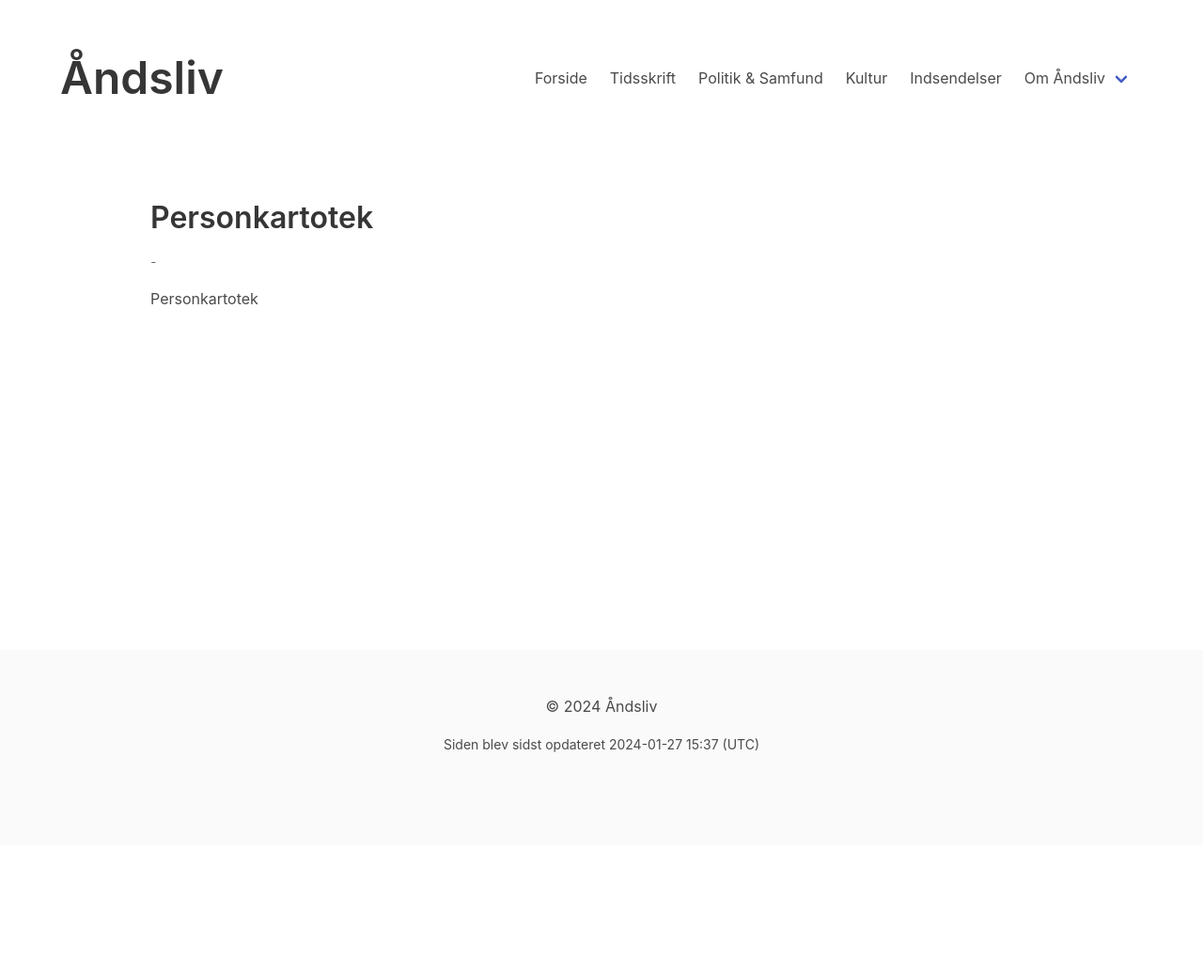
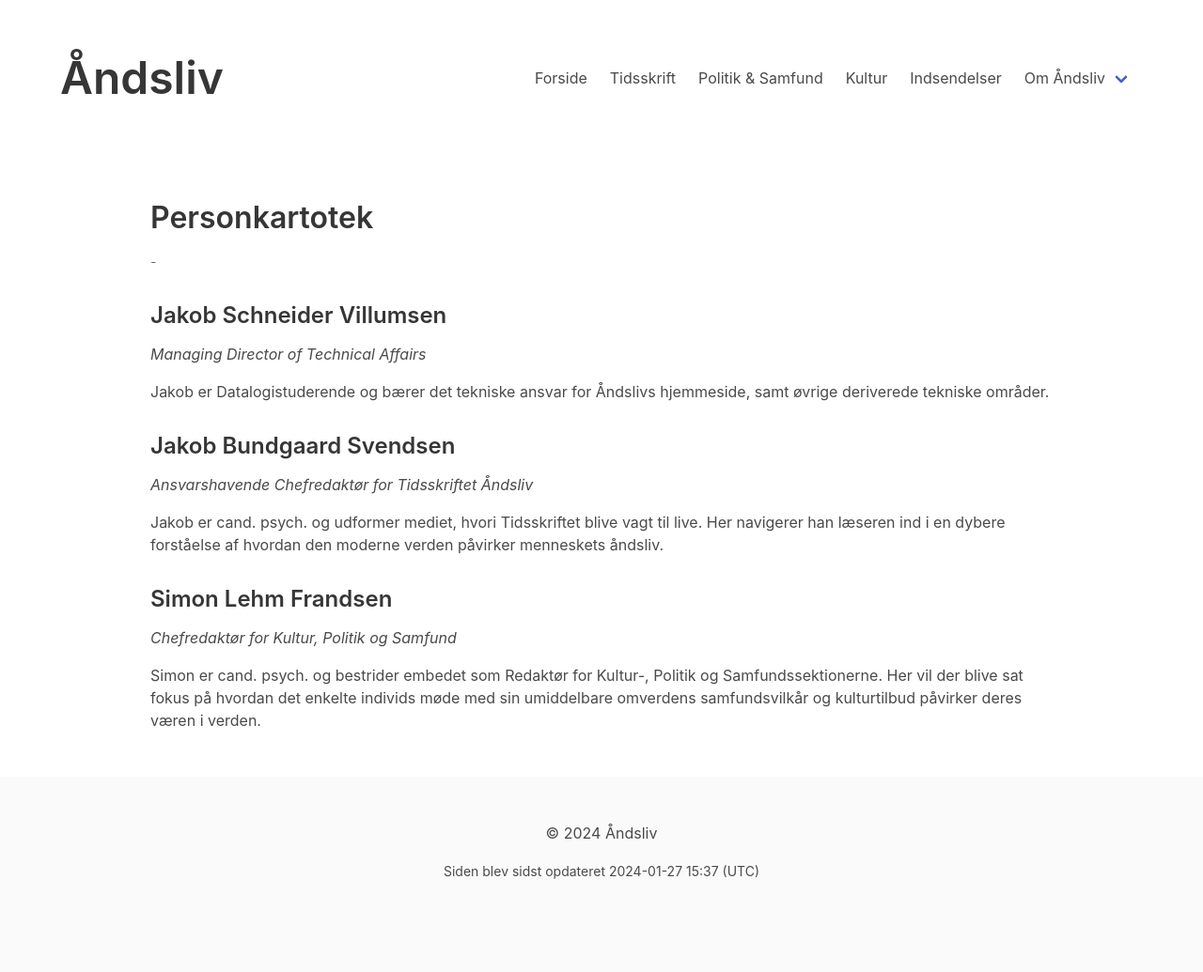
Before and after one commit to Aandsliv/aandsliv, a Jekyll site: the page built from src/personkartotek.md, in a window 1280 px wide. Shown: the whole page at 94% size. Built offline with Jekyll 4.4.1, drawn with Linux system fonts in a browser that asks for light colours; before the commit the page ends 900 px from its top, so only the background shows below that.

Commit message:
Update personkartotek.md (#59)

```diff
--- a/src/personkartotek.md
+++ b/src/personkartotek.md
@@ -2,5 +2,20 @@
 layout: post
 title: Personkartotek
 ---
+### Jakob Schneider Villumsen
 
-Personkartotek
+*Managing Director of Technical Affairs*
+
+Jakob er Datalogistuderende og bærer det tekniske ansvar for Åndslivs hjemmeside, samt øvrige deriverede tekniske områder.
+
+### Jakob Bundgaard Svendsen
+
+*Ansvarshavende Chefredaktør for Tidsskriftet Åndsliv*
+
+Jakob er cand. psych. og udformer mediet, hvori Tidsskriftet blive vagt til live. Her navigerer han læseren ind i en dybere forståelse af hvordan den moderne verden påvirker menneskets åndsliv.
+
+### Simon Lehm Frandsen
+
+*Chefredaktør for Kultur, Politik og Samfund*
+
+Simon er cand. psych. og bestrider embedet som Redaktør for Kultur-, Politik og Samfundssektionerne. Her vil der blive sat fokus på hvordan det enkelte individs møde med sin umiddelbare omverdens samfundsvilkår og kulturtilbud påvirker deres væren i verden.
```
